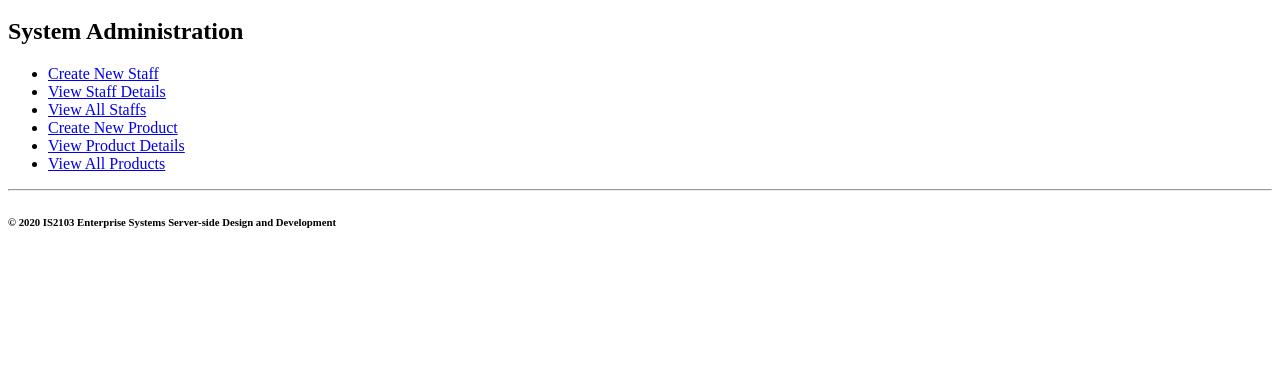
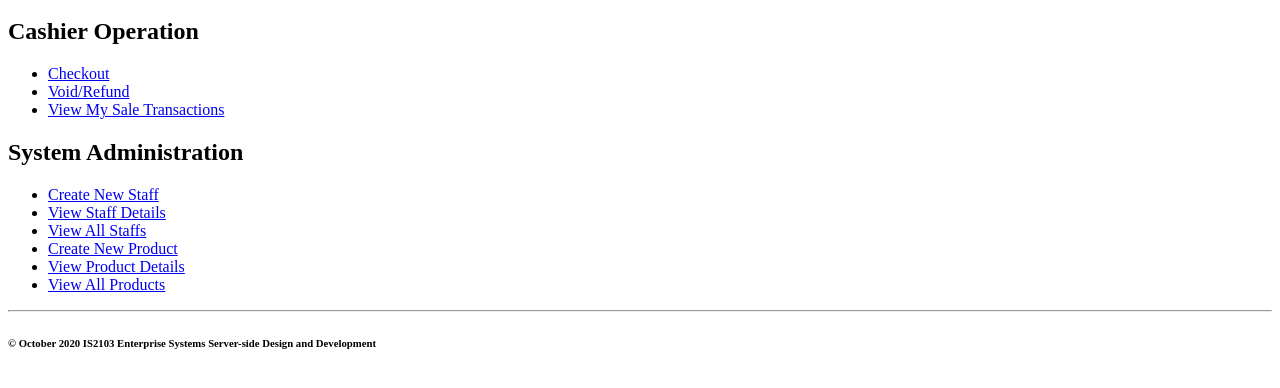
Before and after one commit to isabellleong/PointOfSaleSystemWeb, a plain HTML site: page index.html in a window 1280 px wide. Shown: the part 48-436 px from the top of the page. Drawn offline with Linux system fonts and the light colour scheme.

Commit message:
modified index.html copyright

```diff
--- a/index.html
+++ b/index.html
@@ -4,6 +4,12 @@
 	</head>
 	<body>
 		<h1>Point of Sale System</h1>
+		<h2>Cashier Operation</h2>
+		<ul>
+			<li><a href="./cashierOperation/checkout.html">Checkout</a></li>
+			<li><a href="./cashierOperation/voidRefund.html">Void/Refund</a></li>
+			<li><a href="./cashierOperation/viewMySaleTransactions.html">View My Sale Transactions</a></li>
+		</ul>
 		<h2>System Administration</h2>
 		<ul>
 			<li><a href="./systemAdministration/createNewStaff.html">Create New Staff</a></li>
@@ -15,7 +21,7 @@
 		</ul>
 		<p>
 			<hr/>
-			<h6>&copy; 2020 IS2103 Enterprise Systems Server-side Design and Development</h6>
+			<h6>&copy; October 2020 IS2103 Enterprise Systems Server-side Design and Development</h6>
 		</p>
 	</body>
 </html>
```
